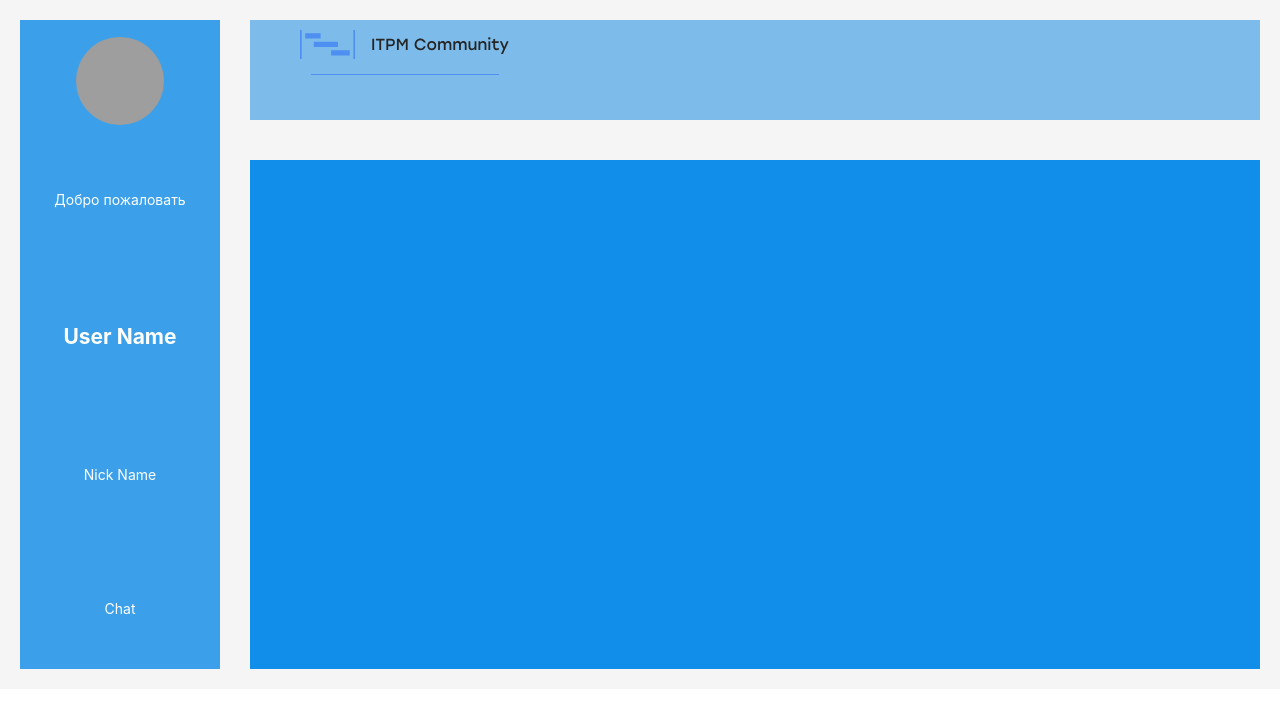
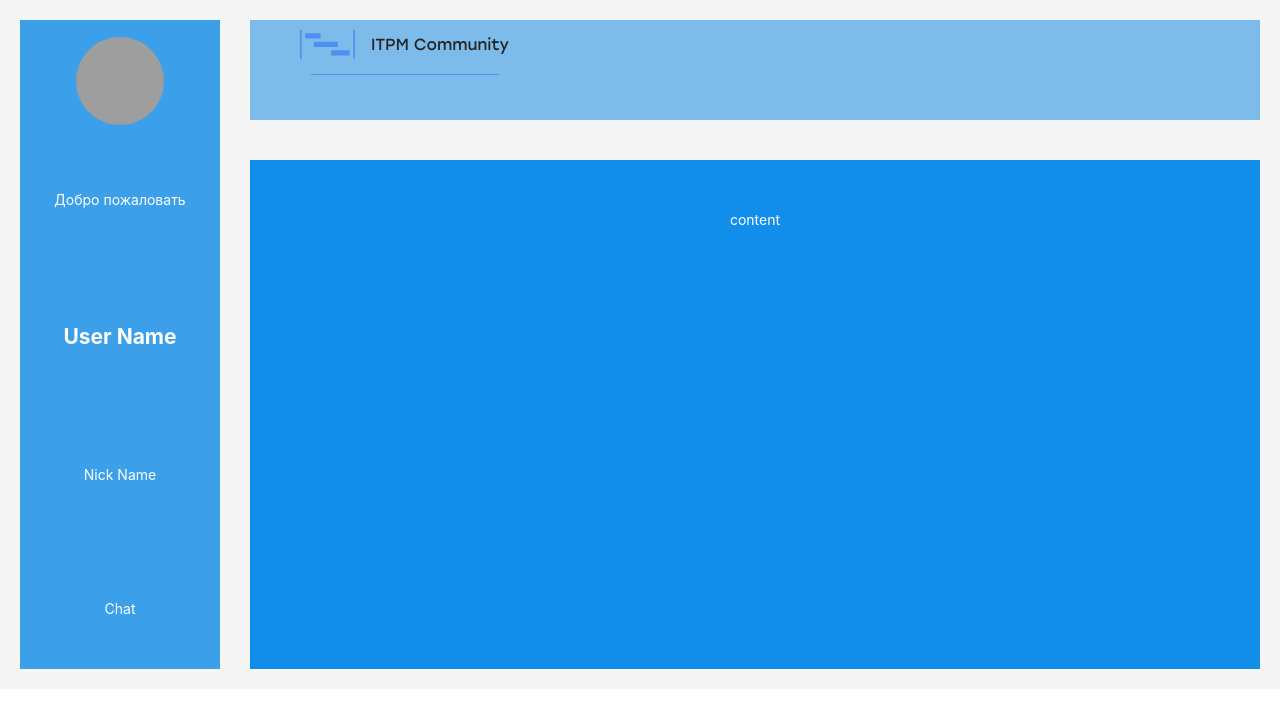
Before and after one commit to Kalips0o/IT-PM, a React (Create React App) app: page / in a window 1280 px wide. Shown: the top 708 px of the page. Built offline with nearby package versions, Linux system fonts and the light colour scheme; grey boxes are pictures that could not be loaded.

Commit message:
Correct file extensions

```diff
--- a/src/AppAnt.jsx
+++ b/src/AppAnt.jsx
@@ -1,6 +1,6 @@
 import { Layout, Space } from 'antd';
-import SideMenu from './components/SideMenu/SideMenu';
-import Navbar from './components/Navbar/Navbar';
+import SideMenu from './components/SideMenu/SideMenu.jsx';
+import Navbar from './components/Navbar/Navbar.jsx';
 
 const { Header, Sider, Content } = Layout;
 
@@ -38,11 +38,6 @@ const siderStyle = {
     color: '#fff',
     backgroundColor: '#3ba0e9',
 };
-// const footerStyle = {
-//     textAlign: 'center',
-//     color: '#fff',
-//     backgroundColor: '#7dbcea',
-// };
 
 function AppAnt() {
     return (
@@ -61,8 +56,9 @@ function AppAnt() {
                     <Header style={headerStyle}>
                         <Navbar />
                     </Header>
-                    <Content style={contentStyle} />
-                    {/* <Footer style={footerStyle}>Footer</Footer> */}
+                    <Content style={contentStyle}>
+                        content
+                    </Content>
                 </Layout>
             </Layout>
         </Space>
@@ -70,3 +66,25 @@ function AppAnt() {
 }
 
 export default AppAnt;
+
+/*
+        <Space
+            direction="vertical"
+            style={{
+                width: '100%',
+            }}
+            size={[0, 48]}
+        >
+            <Layout>
+                <Sider style={siderStyle}>
+                    <SideMenu />
+                </Sider>
+                <Layout>
+                    <Header style={headerStyle}>
+                        <Navbar />
+                    </Header>
+                    <Content style={contentStyle} />
+                </Layout>
+            </Layout>
+        </Space>
+*/
```
